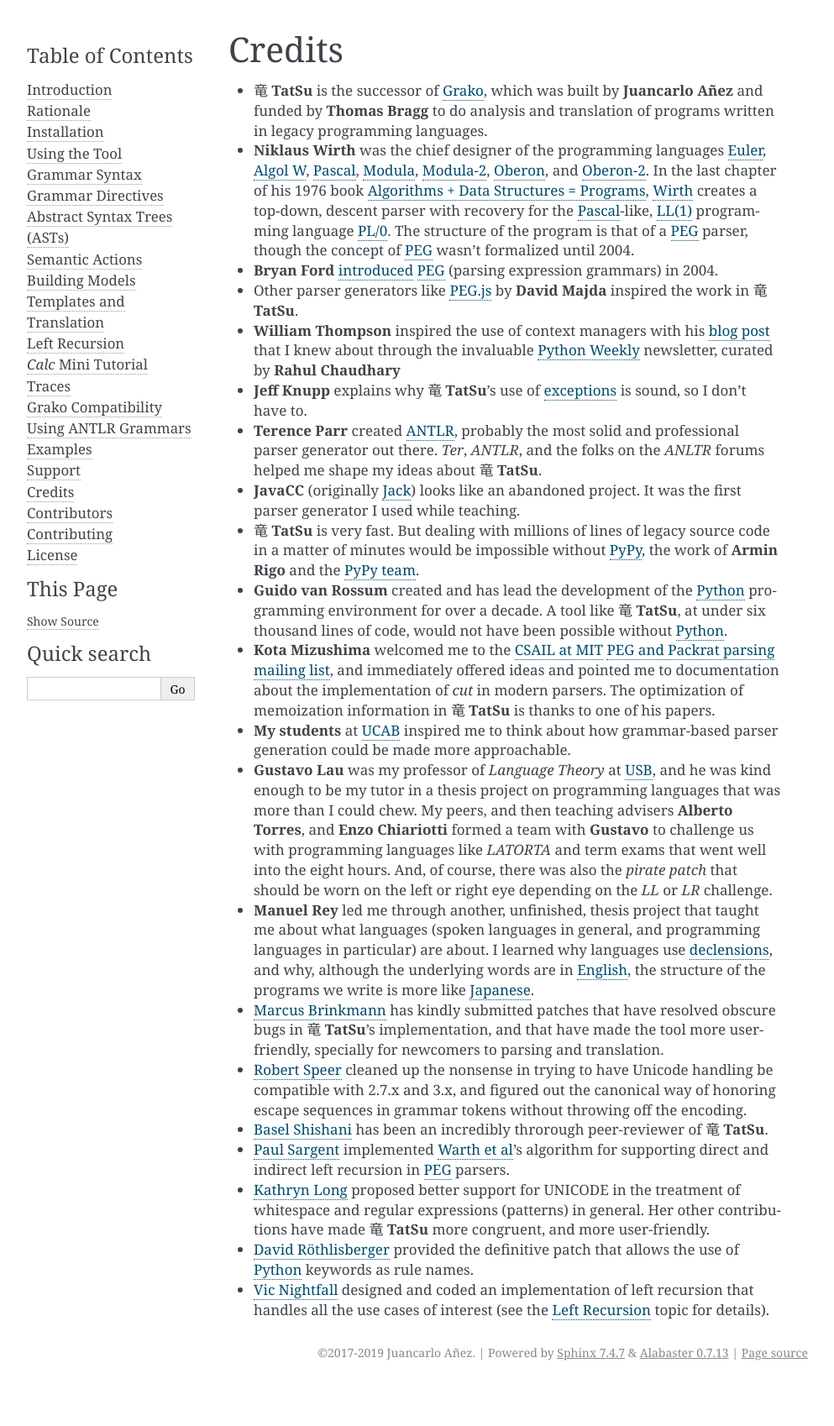
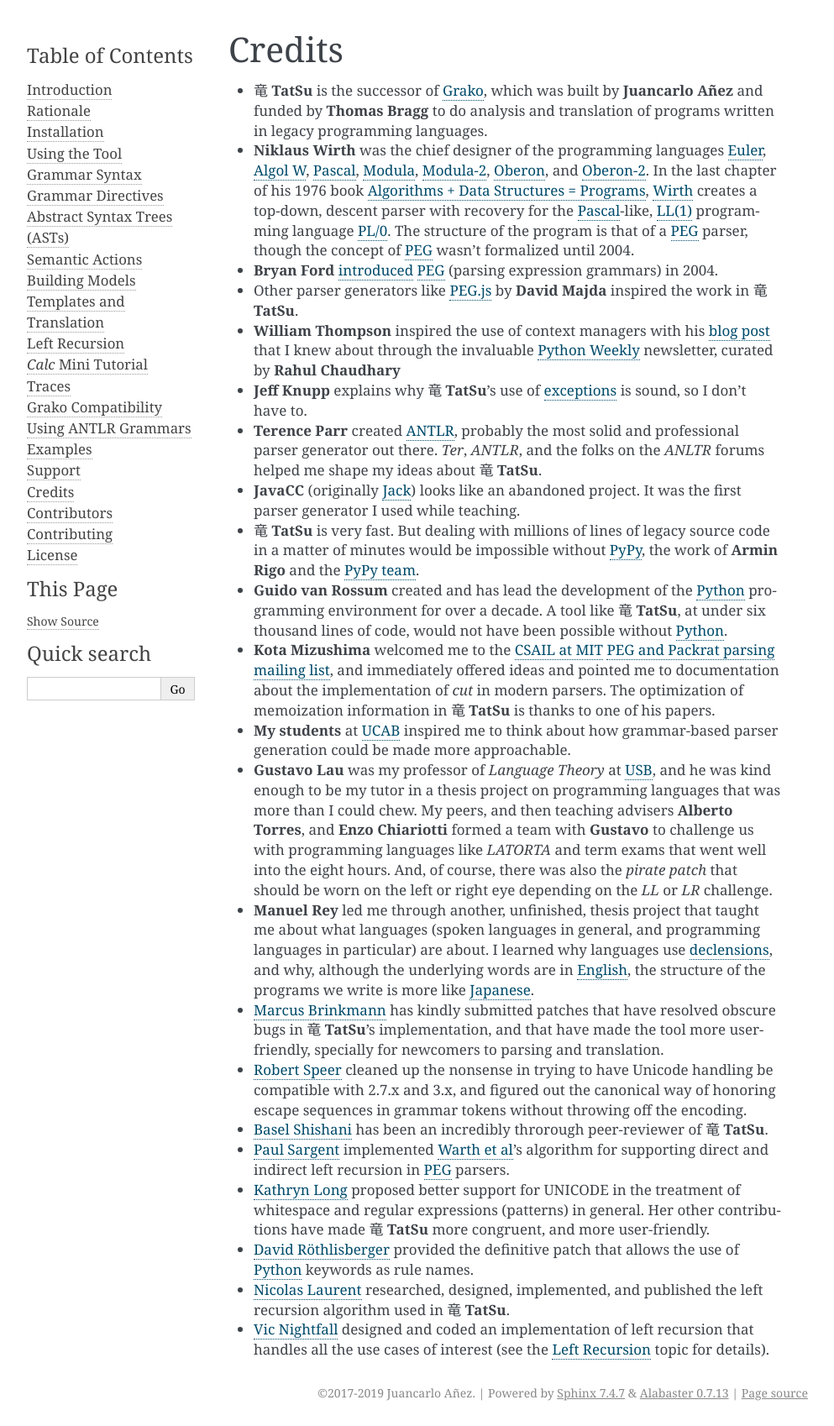
Before and after one commit to neogeny/TatSu, a Sphinx documentation site: the page built from docs/credits.rst, in a window 1280 px wide. Shown: the whole page at 84% size, without its empty margins (148-1141 px from the left). Built offline with Sphinx 7.4.7, drawn with Linux system fonts in a browser that asks for light colours; before the commit the page ends 1650 px from its top, so only the background shows below that.

Commit message:
[docs/credits] credit Nicolas Laurent

```diff
--- a/docs/credits.rst
+++ b/docs/credits.rst
@@ -71,6 +71,7 @@
    user-friendly.
 -  `David Röthlisberger`_ provided the definitive patch that allows the
    use of `Python`_ keywords as rule names.
+-  `Nicolas Laurent`_ researched, designed, implemented, and published the left recursion algorithm used in |TatSu|.
 -  `Vic Nightfall`_  designed and coded an implementation of left recursion that handles all the use cases of interest (see the `Left Recursion`_ topic for details).
 
 .. _Left Recursion:  left_recursion.html
```
